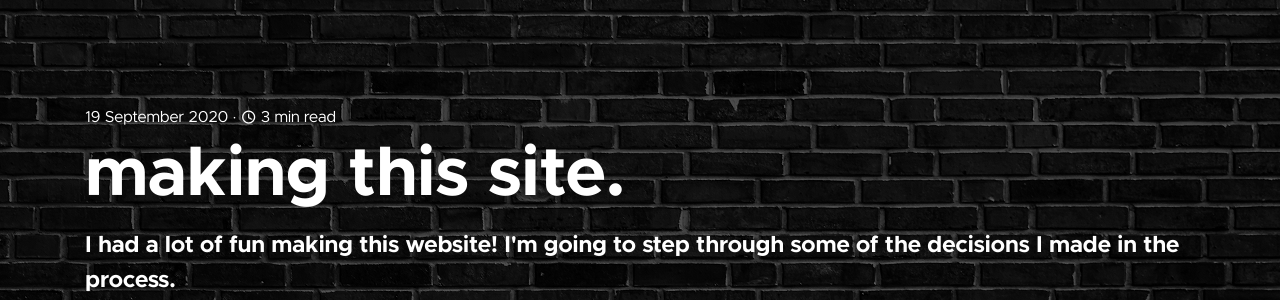
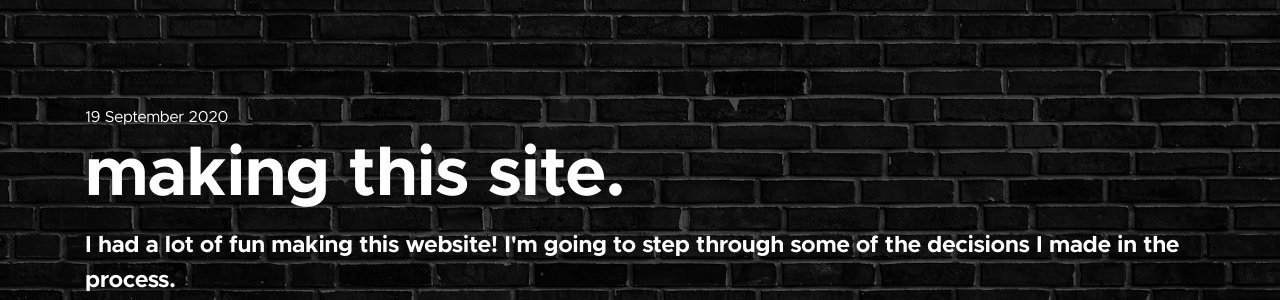
Before and after one commit to jeffreydyao/abiramen.github.io, a Jekyll site: the page built from _posts/2020-09-19-making-this-site.md, in a window 1280 px wide and 900 px high. Shown: the part 175-475 px from the top of the window. Built offline with Jekyll 4.4.1, drawn with Linux system fonts in a browser that asks for light colours; nearby versions of some CDN libraries; comment, search, counter and statistics services are not loaded.

Commit message:
Don't show read time by default

```diff
--- a/_layouts/post.html
+++ b/_layouts/post.html
@@ -9,8 +9,10 @@ layout: default
         <div id="splash-text" class="post-desc">
             <div id="post-head">
                 <span id="post-date">{{ page.time }} {% if page.last-update %} (Updated {{ page.last-update }}) {% endif %}</span>
+                {% if page.last-update %}
                 ·
                 <div class="icon">schedule</div> {{ content | reading_time }} read
+                {% endif %}
             </div>
             <div id="post-title">{{ page.title }}.</div>
             <div id="post-time"></div>
```
Also changed, not shown: _posts/2020-09-19-making-this-site.md (+1 -0 lines).
